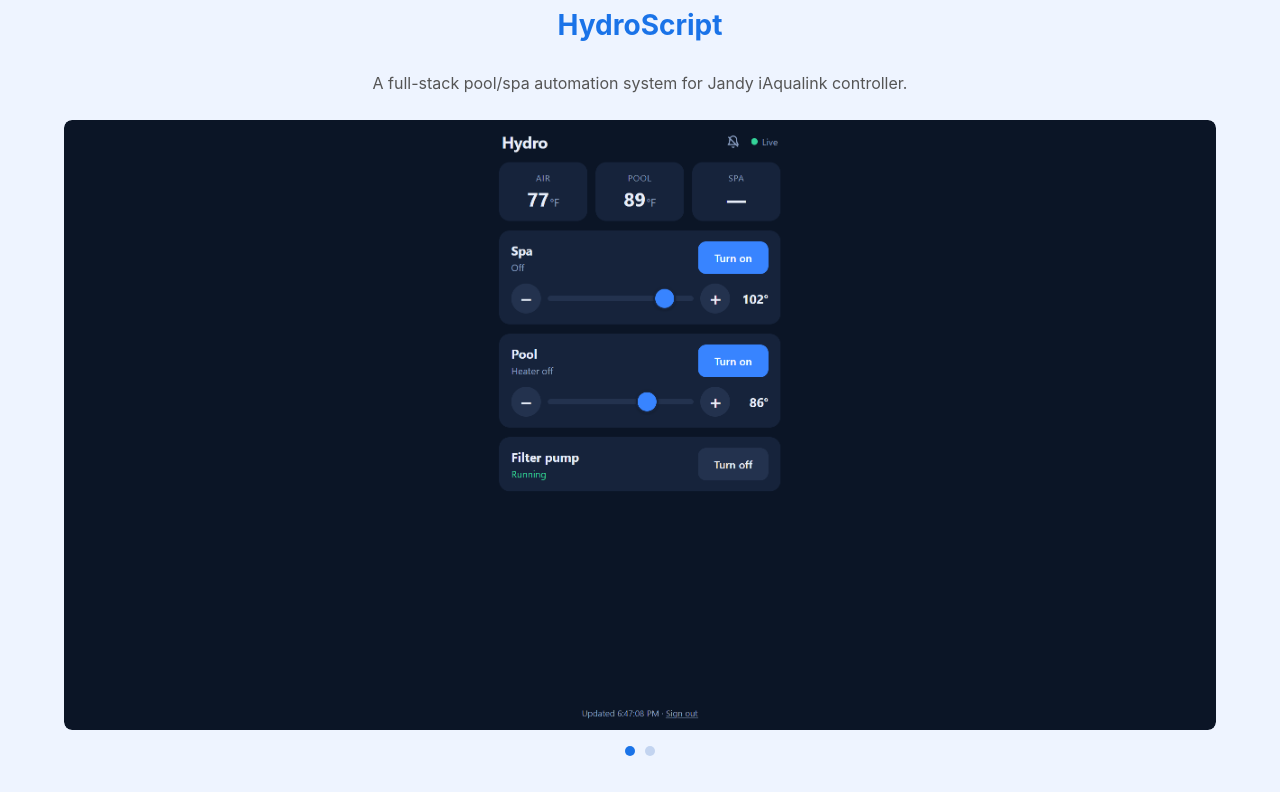
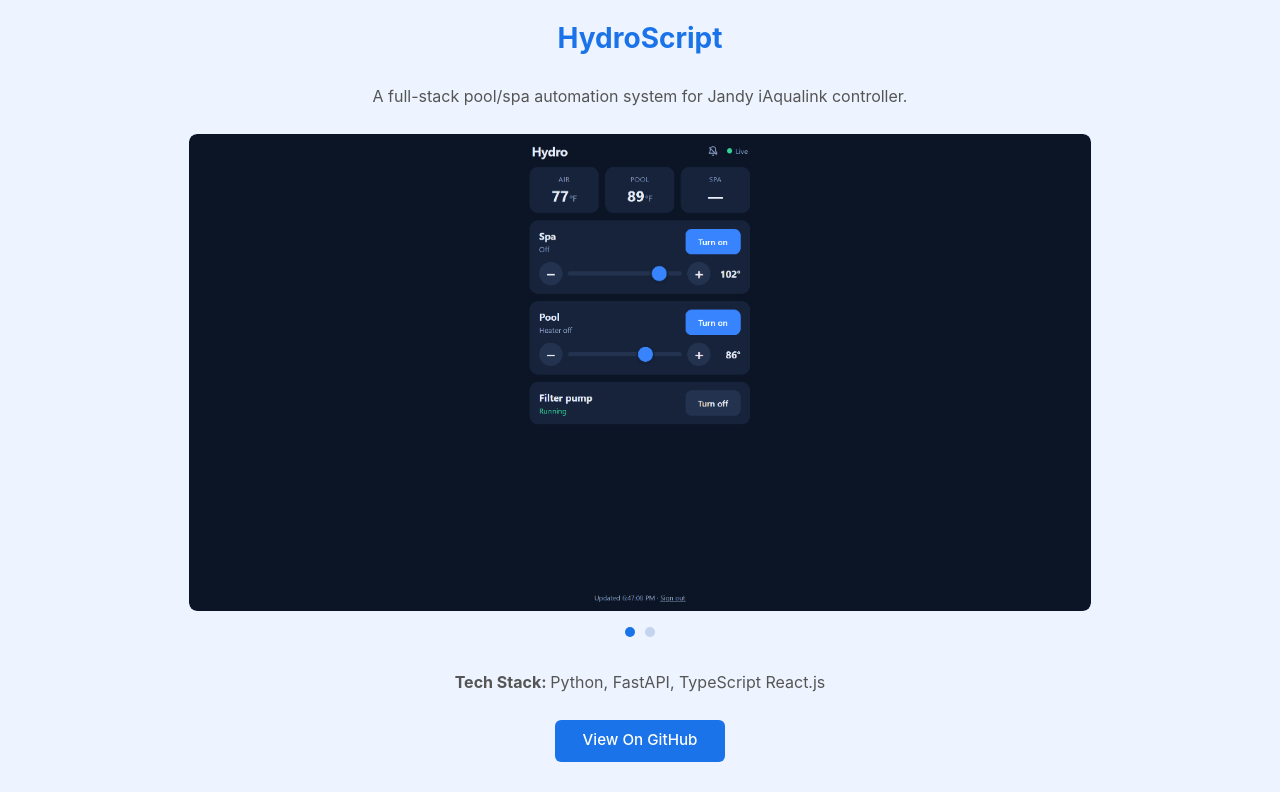
Before and after one commit to barrettlarson/portfolio, a React (Vite) app: page / in a window 1280 px wide. Shown: the part 2560-3352 px from the top of the page. Built offline with nearby package versions, Linux system fonts and the light colour scheme.

Commit message:
update project image sizes

```diff
--- a/src/index.css
+++ b/src/index.css
@@ -486,7 +486,10 @@
 
 .carousel {
   width: 100%;
-  margin: 1rem 0;
+  /* screenshots are ~1.88:1 — cap width by viewport height so the
+     title, image, and dots all fit on screen at once */
+  max-width: calc((100vh - 320px) * 1.88);
+  margin: 1rem auto;
 }
 
 .carousel-viewport {
@@ -720,7 +723,7 @@
   }
 
   .carousel {
-    margin: 0.5rem 0;
+    margin: 0.5rem auto;
   }
 
   .carousel-viewport,
```
